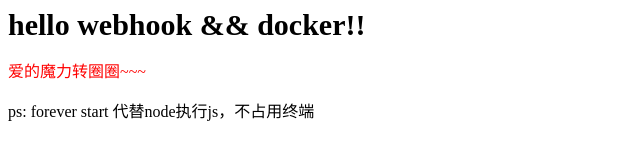
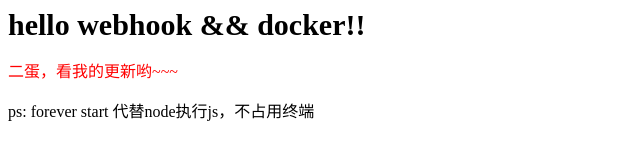
Before and after one commit to poppydani/helloworld, a website: page src/index.html in a window 1280 px wide. Shown: the whole page, without its empty margins (0-640 px from the left). Drawn offline with Linux system fonts and the light colour scheme.

Commit message:
feat: 修改

```diff
--- a/src/index.html
+++ b/src/index.html
@@ -8,7 +8,7 @@
 </head>
 <div>
   <div style="font-size: 30px; font-weight: bold"> hello webhook && docker!!</div>
-  <p style="color: red">爱的魔力转圈圈~~~</p>
+  <p style="color: red">二蛋，看我的更新哟~~~</p>
   <p>ps: forever start 代替node执行js，不占用终端</p>
 </body>
 </html>
```
